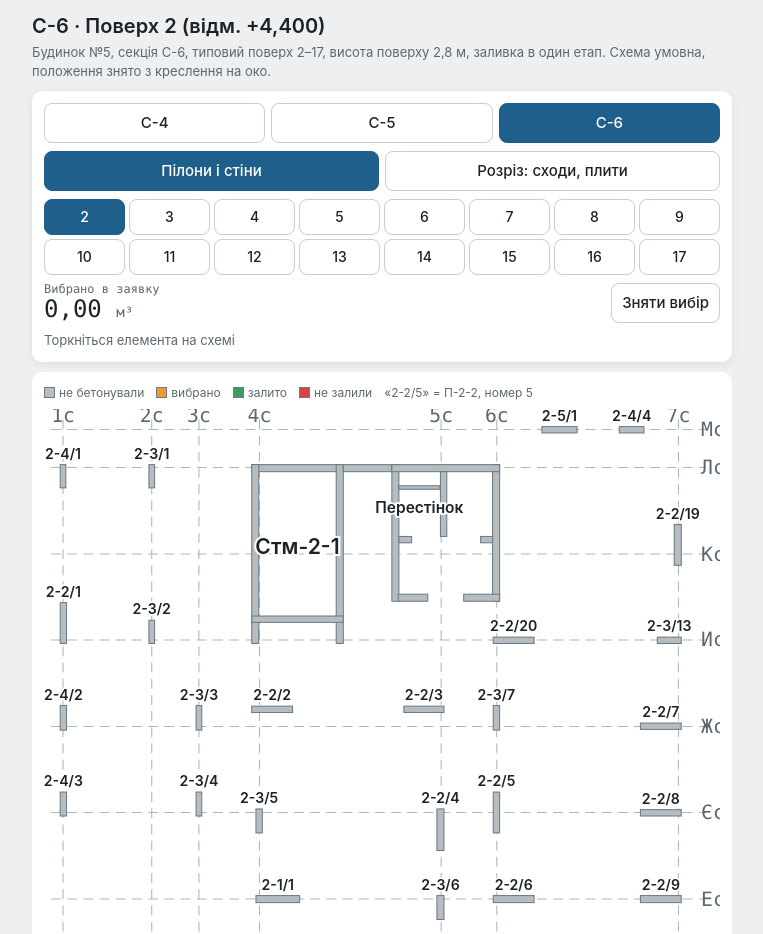
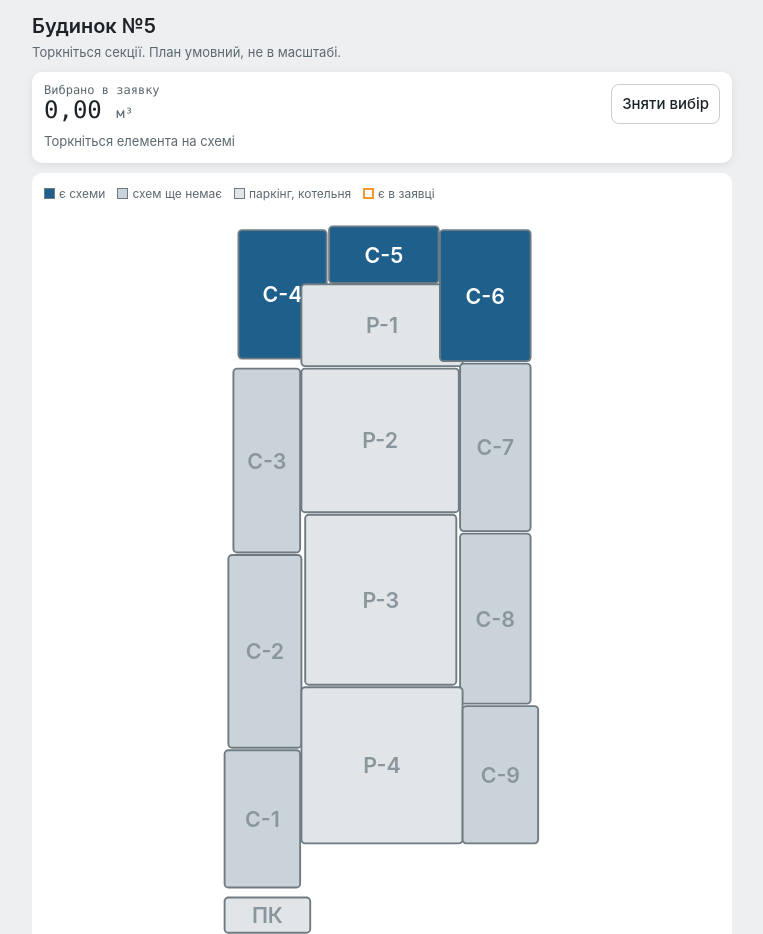
Before and after one commit to 4epik007/beton, a plain HTML site: page index.html in a window 1280 px wide. Shown: the top 934 px of the page, without its empty margins (258-1021 px from the left). Drawn offline with Linux system fonts and the light colour scheme; no server answers.

Commit message:
План будинку як стартовий екран (інші секції і паркінги неактивні)

```diff
--- a/index.html
+++ b/index.html
@@ -16,6 +16,7 @@
   --font-num: ui-monospace, Menlo, Consolas, monospace;
 }
 * { box-sizing: border-box; }
+[hidden] { display: none !important; }
 body { margin: 0; padding: 12px 12px 24px; background: var(--bg); color: var(--ink); font: 15px/1.45 -apple-system, system-ui, "Segoe UI", sans-serif; }
 .wrap { display: grid; gap: 10px; max-width: 700px; margin: 0 auto; }
 h1 { font-size: 1.25rem; margin: 0; font-weight: 600; }
@@ -89,6 +90,16 @@ textarea { min-height: 190px; resize: vertical; font-family: var(--font-num); fo
 .ok { color: var(--done); font-size: 0.8125rem; min-height: 1.2em; margin: 6px 0 0; }
 .ask { position: fixed; left: 12px; right: 12px; bottom: 12px; z-index: 20; background: var(--surface); border: 2px solid var(--fail); border-radius: 10px; padding: 12px; box-shadow: 0 6px 24px rgba(0,0,0,.25); display: grid; gap: 10px; }
 .ask .row2 { display: flex; gap: 8px; justify-content: flex-end; flex-wrap: wrap; }
+/* план будинку */
+#svgH { max-width: 340px; margin: 0 auto; }
+.b rect { fill: #C9D3D9; stroke: var(--wall-stroke); stroke-width: 1.5; }
+.b.park rect { fill: #E1E5E8; }
+.b.live { cursor: pointer; }
+.b.live rect { fill: var(--accent); }
+.b.has rect { stroke: var(--sel); stroke-width: 5; }
+.b text { fill: #1C2226; font-size: 17px; font-weight: 600; text-anchor: middle; dominant-baseline: central; pointer-events: none; }
+.b.live text { fill: var(--on-accent); }
+.b.off text { fill: #8A969E; }
 </style>
 </head>
 <body>
@@ -99,12 +110,8 @@ textarea { min-height: 190px; resize: vertical; font-family: var(--font-num); fo
   </header>
 
   <div class="card top" aria-live="polite">
-    <div class="three" id="secs">
-      <button class="btn alt small" data-sec="С-4" type="button">С-4</button>
-      <button class="btn alt small" data-sec="С-5" type="button">С-5</button>
-      <button class="btn alt small" data-sec="С-6" type="button">С-6</button>
-    </div>
-    <div class="two">
+    <button class="btn alt small" id="home" type="button">← План будинку</button>
+    <div class="two" id="tabs">
       <button class="btn alt small" data-view="f" type="button">Пілони і стіни</button>
       <button class="btn alt small" data-view="r" type="button">Розріз: сходи, плити</button>
     </div>
@@ -116,6 +123,16 @@ textarea { min-height: 190px; resize: vertical; font-family: var(--font-num); fo
     <div class="basket" id="basket"></div>
     <span class="note" id="info" style="margin:0">Торкніться елемента на схемі</span>
   </div>
+
+  <section class="card" id="cardH" aria-label="План будинку" hidden>
+    <div class="legend">
+      <span><i style="background:var(--accent)"></i>є схеми</span>
+      <span><i style="background:#C9D3D9"></i>схем ще немає</span>
+      <span><i style="background:#E1E5E8"></i>паркінг, котельня</span>
+      <span><i style="background:transparent;border:2px solid var(--sel)"></i>є в заявці</span>
+    </div>
+    <svg id="svgH" viewBox="125 62 270 590" role="img" aria-label="План будинку"></svg>
+  </section>
 
   <section class="card" id="cardF" aria-label="План поверху">
     <div class="legend">
@@ -362,7 +379,7 @@ textarea { min-height: 190px; resize: vertical; font-family: var(--font-num); fo
   var ST = {};  // позначки з таблиці: { '<секція>:<поверх або r>:<id>': {s, d, who} }
   var SEL = {}; // вибір у заявку (тільки на цьому телефоні)
   SEC_LIST.forEach(function (s) { SEL[s] = {}; GROUPS.forEach(function (f) { SEL[s][f] = {}; }); });
-  var sec = 'С-6', floor = 2, view = 'f', active = null, dateOk = false, busy = false, nodes = {}, rnodes = {}, rchips = {};
+  var sec = 'С-6', floor = 2, view = 'h', active = null, dateOk = false, busy = false, nodes = {}, rnodes = {}, rchips = {};
   function grp() { return view === 'r' ? 'r' : floor; }
   function key(s, f, id) { return (TEST ? 'test:' : '') + s + ':' + f + ':' + id; }
   function markOf(s, f, id) {
@@ -671,11 +688,16 @@ textarea { min-height: 190px; resize: vertical; font-family: var(--font-num); fo
         rchips[e.id].className = 'rc' + (s ? ' ' + s : '') + a;
       });
     }
-    $('cardF').hidden = view !== 'f'; $('cardR').hidden = view !== 'r'; $('fls').hidden = view !== 'f';
+    $('cardH').hidden = view !== 'h'; $('cardF').hidden = view !== 'f'; $('cardR').hidden = view !== 'r'; $('fls').hidden = view !== 'f';
+    $('home').hidden = view === 'h'; $('tabs').hidden = view === 'h';
+    HB.forEach(function (b) {
+      var n = 0; if (b.live) GROUPS.forEach(function (g) { n += count(b.id, g); });
+      hnodes[b.id].setAttribute('class', 'b' + (b.park ? ' park' : '') + (b.live ? ' live' : ' off') + (n ? ' has' : ''));
+    });
     var total = selSum() + extraV();
     $('selVol').textContent = fmt(total);
-    $('h1').textContent = sec + ' · ' + (view === 'r' ? 'Розріз' : 'Поверх ' + floor + ' (відм. ' + otm(floor) + ')');
-    $('sub').textContent = 'Будинок №5, секція ' + sec + ', ' + (view === 'r' ? 'сходи, плити перекриття, площадки. Типовий розріз, не в масштабі.' : SECS[sec].sub);
+    $('h1').textContent = view === 'h' ? 'Будинок №5' : sec + ' · ' + (view === 'r' ? 'Розріз' : 'Поверх ' + floor + ' (відм. ' + otm(floor) + ')');
+    $('sub').textContent = view === 'h' ? 'Торкніться секції. План умовний, не в масштабі.' : 'Будинок №5, секція ' + sec + ', ' + (view === 'r' ? 'сходи, плити перекриття, площадки. Типовий розріз, не в масштабі.' : SECS[sec].sub);
     each('[data-sec]', function (b) {
       var s = b.getAttribute('data-sec'), n = 0; GROUPS.forEach(function (g) { n += count(s, g); });
       b.classList.toggle('on', s === sec);
@@ -721,7 +743,7 @@ textarea { min-height: 190px; resize: vertical; font-family: var(--font-num); fo
   function go(s, f, v) {
     var redraw = s !== sec;
     sec = s; floor = f; view = v || view; active = null;
-    $('info').textContent = 'Торкніться елемента на схемі'; $('slabInfo').hidden = true;
+    $('info').textContent = view === 'h' ? 'Торкніться секції на плані' : 'Торкніться елемента на схемі'; $('slabInfo').hidden = true;
     if (redraw) draw();
     render();
   }
@@ -783,12 +805,35 @@ textarea { min-height: 190px; resize: vertical; font-family: var(--font-num); fo
   function syncTime() { if (hsel.value && !msel.value) msel.value = '00'; if (hsel.value === '18') msel.value = '00'; render(); }
   hsel.addEventListener('change', syncTime); msel.addEventListener('change', syncTime);
 
+  // ===== План будинку (стартовий екран) =====
+  var HB = [
+    { id: 'С-5', x: 218, y: 75, w: 87, h: 45, live: true }, { id: 'С-4', x: 146, y: 78, w: 70, h: 102, live: true },
+    { id: 'Р-1', x: 196, y: 121, w: 128, h: 65, park: true }, { id: 'С-6', x: 306, y: 78, w: 72, h: 104, live: true },
+    { id: 'С-3', x: 142, y: 188, w: 53, h: 146 }, { id: 'Р-2', x: 196, y: 188, w: 125, h: 114, park: true },
+    { id: 'С-7', x: 322, y: 184, w: 56, h: 133 }, { id: 'Р-3', x: 199, y: 304, w: 120, h: 135, park: true },
+    { id: 'С-2', x: 138, y: 336, w: 58, h: 153 }, { id: 'С-8', x: 322, y: 319, w: 56, h: 135 },
+    { id: 'Р-4', x: 196, y: 441, w: 128, h: 124, park: true }, { id: 'С-9', x: 324, y: 456, w: 60, h: 109 },
+    { id: 'С-1', x: 135, y: 491, w: 60, h: 109 }, { id: 'ПК', x: 135, y: 608, w: 68, h: 28, park: true, boiler: true }
+  ];
+  var hnodes = {};
+  HB.forEach(function (b) {
+    var g = mk('g', { 'class': 'b', role: 'button' }, $('svgH'));
+    mk('rect', { x: b.x, y: b.y, width: b.w, height: b.h, rx: 3 }, g);
+    mk('text', { x: b.x + b.w / 2, y: b.y + b.h / 2 }, g).textContent = b.id;
+    g.addEventListener('click', function () {
+      if (b.live) { go(b.id, floor, 'f'); return; }
+      $('info').textContent = (b.boiler ? 'Котельня' : b.park ? 'Паркінг ' + b.id : 'Секція ' + b.id) + ': схем ще немає.';
+    });
+    hnodes[b.id] = g;
+  });
+  $('home').addEventListener('click', function () { go(sec, floor, 'h'); });
+
   // ===== Секція, вид, поверх: кнопки, #s4-7, #s6-r або startapp=s4-7 =====
   each('[data-sec]', function (b) { b.addEventListener('click', function () { go(b.getAttribute('data-sec'), floor, view); }); });
   each('[data-view]', function (b) { b.addEventListener('click', function () { go(sec, floor, b.getAttribute('data-view')); }); });
   function fromStr(str) {
     var ms = /s([456])/.exec(str || ''), mf = /(?:poverh-|-)(\d{1,2})$/.exec(str || '');
-    if (ms) sec = 'С-' + ms[1];
+    if (ms) { sec = 'С-' + ms[1]; if (view === 'h') view = 'f'; }
     if (/-r$/.test(str || '')) view = 'r';
     else if (mf && +mf[1] >= 2 && +mf[1] <= 17) { floor = +mf[1]; view = 'f'; }
   }
```
